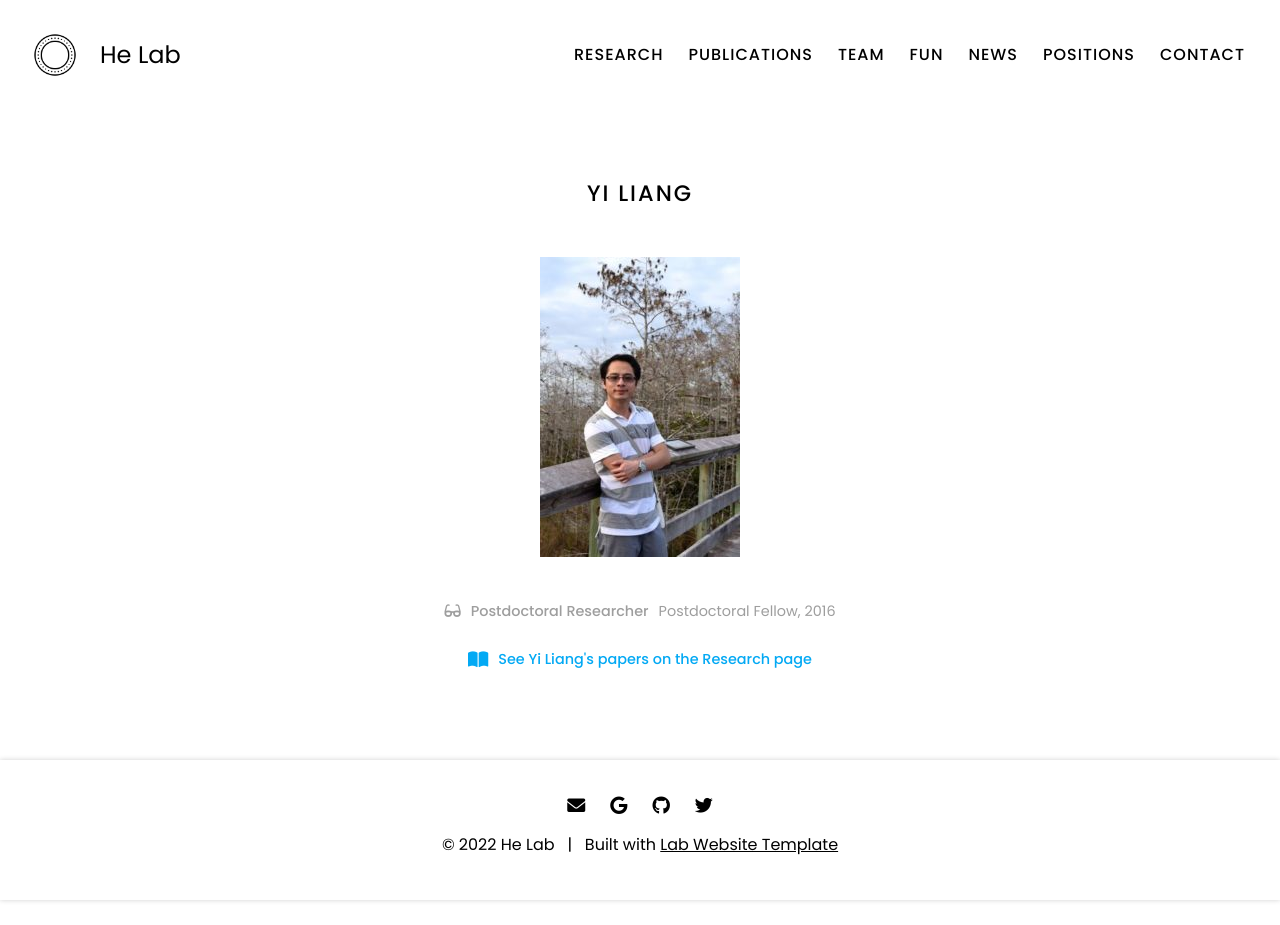
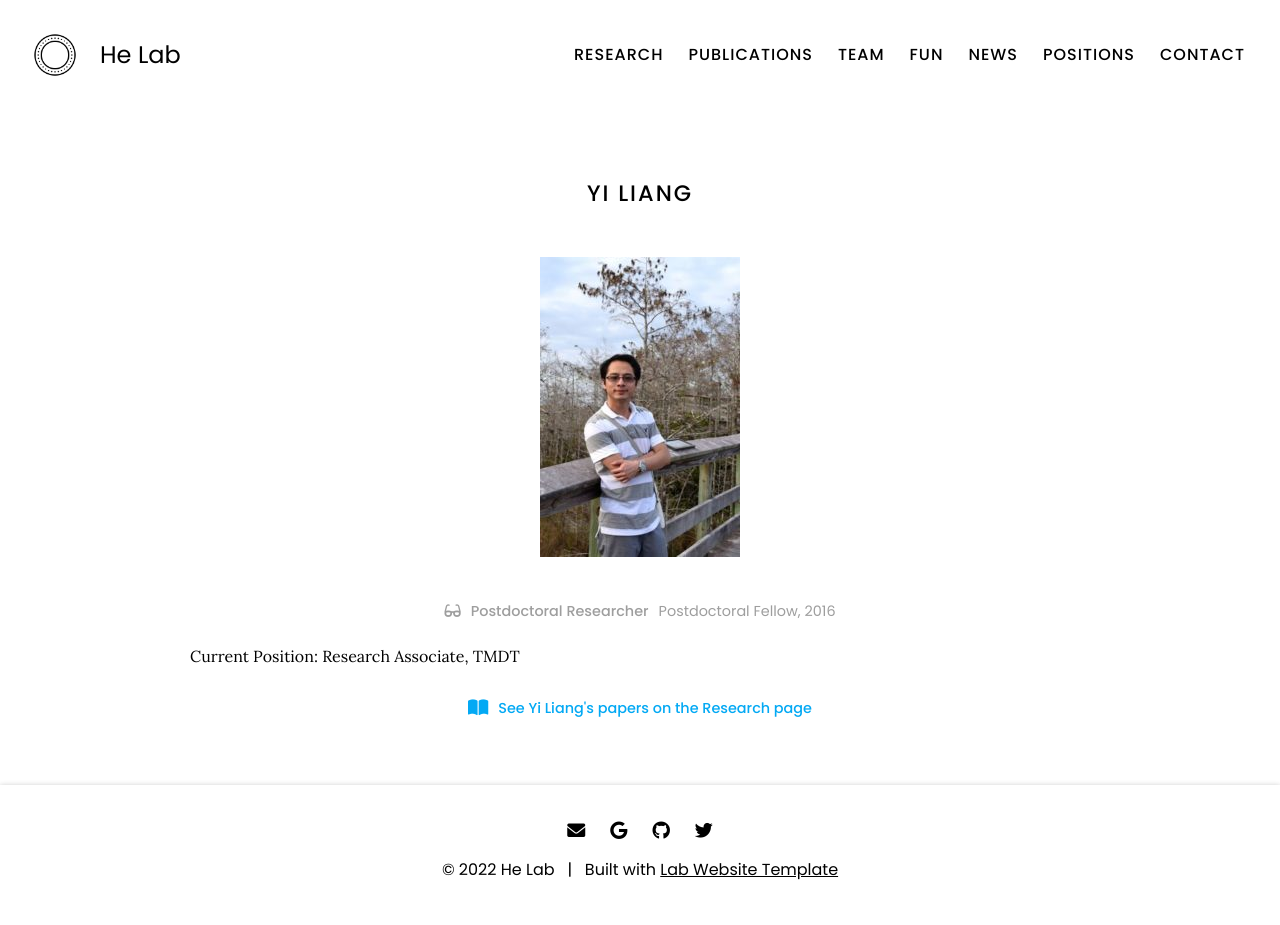
Before and after one commit to vivianschu/blue, a Jekyll site: the page built from _members/yi-liang.md, in a window 1280 px wide. Built offline with Jekyll 4.4.1, drawn with Linux system fonts in a browser that asks for light colours; before the commit the page ends 900 px from its top, so only the background shows below that.

Commit message:
Update yi-liang.md

```diff
--- a/_members/yi-liang.md
+++ b/_members/yi-liang.md
@@ -9,5 +9,6 @@ aliases:
   - Y Liang
 links:
   email:
-current position: Research Associate, TMDT
 ---
+
+Current Position: Research Associate, TMDT
```
